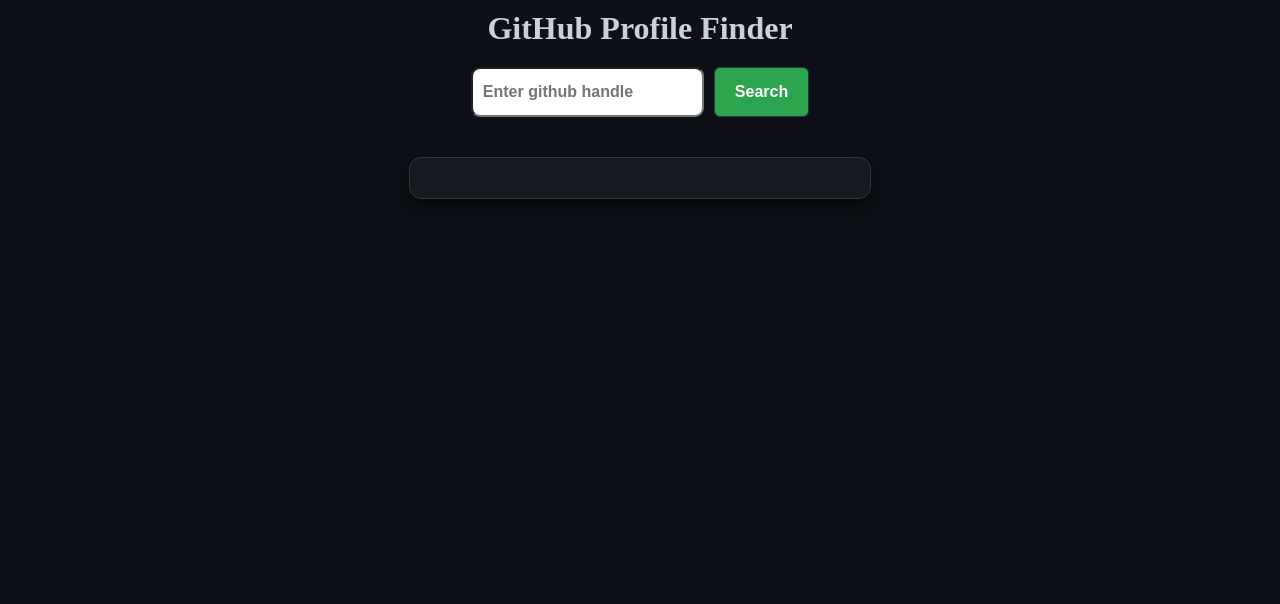
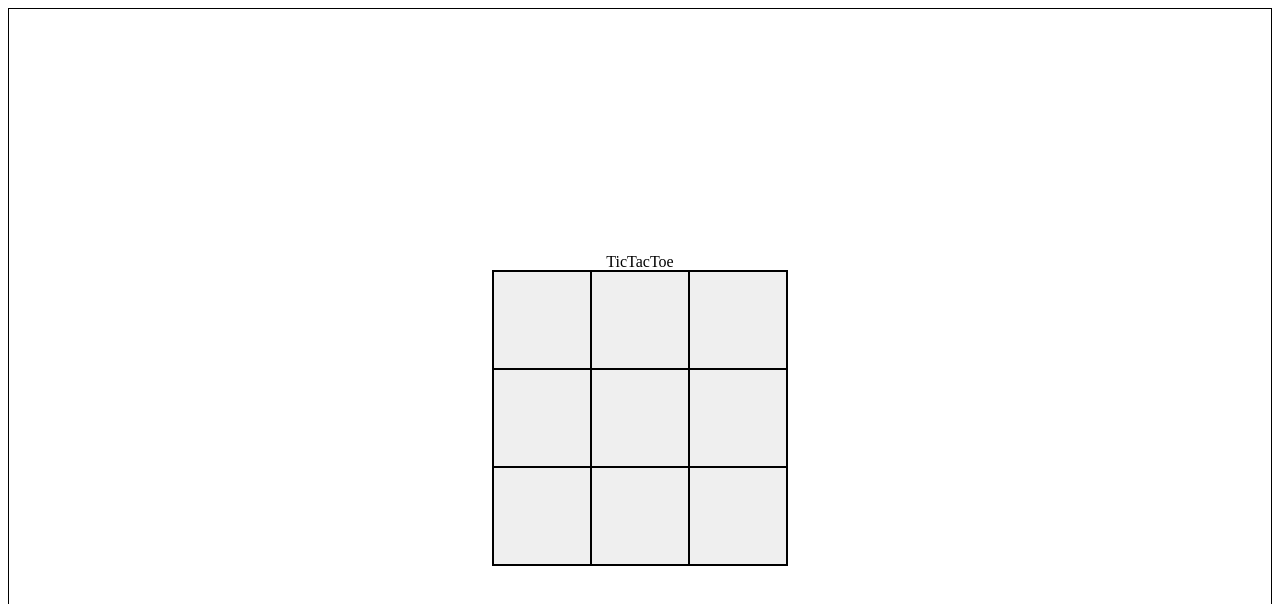
Before and after one commit to Sarojan-stha/React-Accordian, a React (Vite) app: page / in a window 1280 px wide. Shown: the top 604 px of the page. Built offline with nearby package versions, Linux system fonts and the light colour scheme.

Commit message:
added displaying O X in squares

```diff
--- a/src/components/github-profile-finder/GithubProfileFounder.jsx
+++ b/src/components/github-profile-finder/GithubProfileFounder.jsx
@@ -72,7 +72,7 @@
               alt={`${login} pic`}
             />
             <h2>
-              <a href={html_url} rel="noopener noreferrer">
+              <a href={html_url} target="_blank" rel="noopener noreferrer">
                 {login}
               </a>
             </h2>
--- /dev/null
+++ b/src/components/tic-tac-toe/TicTacToe.jsx
@@ -0,0 +1,74 @@
+import React, { useEffect, useState } from "react";
+import "./styles.css";
+
+// 0 1 2
+// 3 4 5
+// 6 7 8
+
+function Square({ value, onClick }) {
+  return (
+    <button onClick={onClick} className="square">
+      {value}
+    </button>
+  );
+}
+
+const winningPattern = [
+  [0, 1, 2],
+  [3, 4, 5],
+  [6, 7, 8],
+  [0, 3, 6],
+  [1, 4, 7],
+  [2, 5, 8],
+  [0, 4, 8],
+  [2, 4, 6],
+];
+
+const TicTacToe = () => {
+  const [squares, setSquares] = useState(Array(9).fill(""));
+  const [xturn, setXTurn] = useState(true);
+  const [value, setValue] = useState("");
+  const [status, setStatus] = useState("");
+  console.log(squares);
+
+  function handleClick(index) {
+    console.log("called");
+    const cpySquares = [...squares];
+    if (cpySquares[index]) return;
+    cpySquares[index] = xturn ? "X" : "O";
+    setSquares(cpySquares);
+    setXTurn(!xturn);
+  }
+
+  useEffect(() => {
+    for (let i = 0; i < winningPattern.length; i++) {
+      const [x, y, z] = winningPattern[i]; //destructuring each pattern
+      squares[x] && squares[x] === squares[y] && squares[y] === squares[z]
+        ? console.log("win")
+        : null;
+    }
+  }, [squares, xturn]);
+
+  return (
+    <div className="container">
+      <div>TicTacToe</div>
+      <div>
+        <Square value={squares[0]} onClick={() => handleClick(0)} />
+        <Square value={squares[1]} onClick={() => handleClick(1)} />
+        <Square value={squares[2]} onClick={() => handleClick(2)} />
+      </div>
+      <div>
+        <Square value={squares[3]} onClick={() => handleClick(3)} />
+        <Square value={squares[4]} onClick={() => handleClick(4)} />
+        <Square value={squares[5]} onClick={() => handleClick(5)} />
+      </div>
+      <div>
+        <Square value={squares[6]} onClick={() => handleClick(6)} />
+        <Square value={squares[7]} onClick={() => handleClick(7)} />
+        <Square value={squares[8]} onClick={() => handleClick(8)} />
+      </div>
+    </div>
+  );
+};
+
+export default TicTacToe;
--- /dev/null
+++ b/src/components/tic-tac-toe/styles.css
@@ -0,0 +1,18 @@
+.square {
+  height: 100px;
+  width: 100px;
+  border: 2px solid black;
+  padding: 0;
+  font-size: 40px;
+  float: left;
+  margin: -1px;
+}
+
+.container {
+  display: flex;
+  flex-direction: column;
+  justify-content: center;
+  align-items: center;
+  border: 1px solid black;
+  height: 100vh;
+}
--- a/src/main.jsx
+++ b/src/main.jsx
@@ -3,11 +3,11 @@
 //import "./index.css";
 import TreeView from "./components/tree-view/TreeView";
 import menus from "./components/tree-view/data";
-import GithubProfileFounder from "./components/github-profile-finder/GithubProfileFounder";
+import TicTacToe from "./components/tic-tac-toe/TicTacToe";
 createRoot(document.getElementById("root")).render(
   <StrictMode>
     {/*     <TreeView menus={menus} />
      */}
-    <GithubProfileFounder />
+    <TicTacToe />
   </StrictMode>
 );
```
